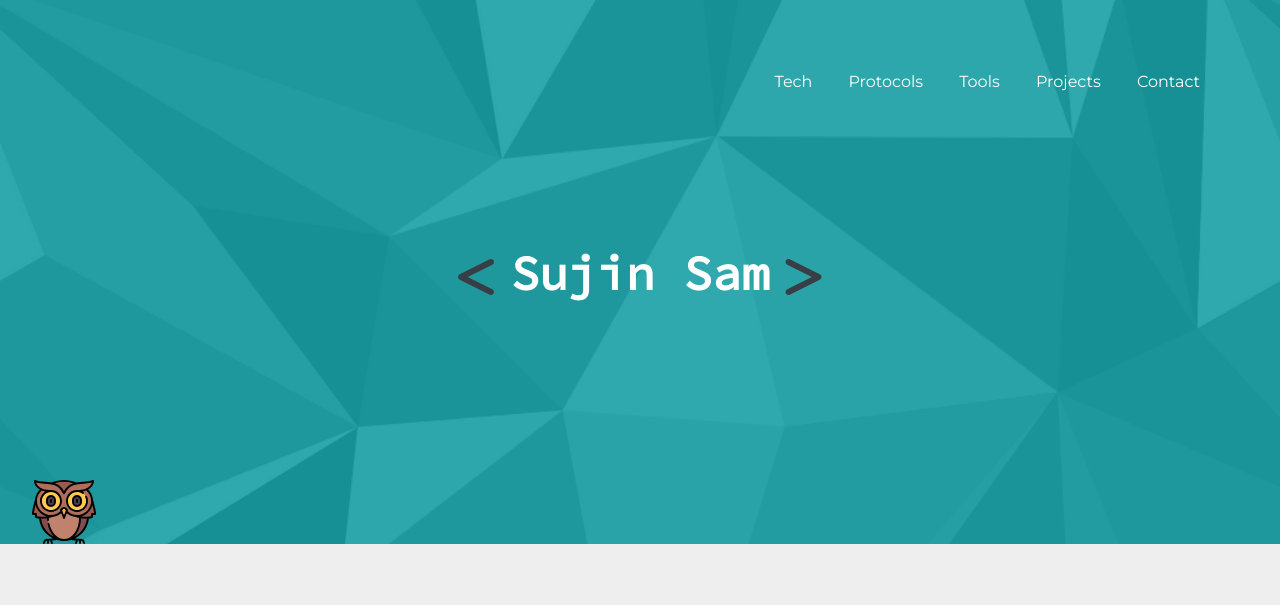
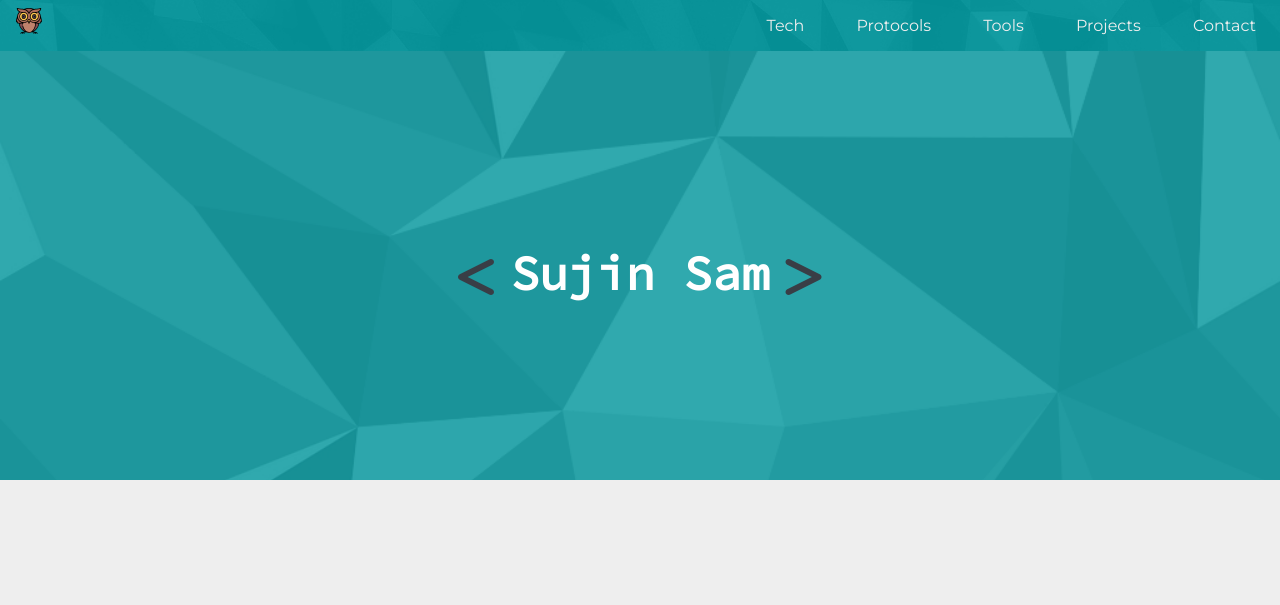
Before and after one commit to sujin-sam/cv, a plain HTML site: page index.html in a window 1280 px wide. Shown: the top 605 px of the page. Drawn offline with Linux system fonts and the light colour scheme.

Commit message:
positionally fix navbar & style

```diff
--- a/css/styles.css
+++ b/css/styles.css
@@ -9,22 +9,30 @@ body {
   background-color: #03989e;
 }
 .nav {
+  position: fixed;
+  z-index: 1;
+  width: 100%;
+  background-color: #03989e;
+  background-image: url("../images/random2-pattern.png");
+  text-align: right;
+}
+.owl-img {
+  display: inline-block;
   position: absolute;
-  right: 2rem;
-  top: 2rem;
-  padding: 2rem;
-}
-.nav-item {
-  display: inline-block;
-  margin: 0.5rem 1rem;
+  left: 1rem;
+  top: 0.5rem;
+  width: 2%;
 }
 .nav-link {
+  display: inline-block;
+  margin: 1rem 1.5rem;
   font-size: 1rem;
-  color: #fff;
+  opacity: 1;
+  color: #eeeeee;
   text-decoration: none;
 }
 .nav-link:hover {
-  color: #055658;
+  color: black;
 }
 .my-name {
   text-align: center;
@@ -44,12 +52,6 @@ h1 {
 }
 h1:hover > .gr-icon {
   color: black;
-}
-.owl-img {
-  width: 5%;
-  position: relative;
-  left: 2rem;
-  display: block;
 }
 #work {
   background-color: #eeeeee;
--- a/index.html
+++ b/index.html
@@ -14,19 +14,18 @@
 
 <body>
     <section id="heading">
-
         <div class="nav">
-            <p class="nav-item"><a class="nav-link" href="#tech">Tech</a></p>
-            <p class="nav-item"><a class="nav-link" href="#protocols">Protocols</a></p>
-            <p class="nav-item"><a class="nav-link" href="#tools">Tools</a></p>
-            <p class="nav-item"><a class="nav-link" href="">Projects</a></p>
-            <p class="nav-item"><a class="nav-link" href="">Contact</a></p>
+            <img class="owl-img" src="images/owl.svg" alt="owl hanging out">
+            <a class="nav-link" href="#tech">Tech</a>
+            <a class="nav-link" href="#protocols">Protocols</a>
+            <a class="nav-link" href="#tools">Tools</a>
+            <a class="nav-link" href="">Projects</a>
+            <a class="nav-link" href="">Contact</a>
         </div>
         <div class="my-name">
             <h1><i class="fas fa-greater-than fa-rotate-180 gr-icon"></i>Sujin Sam<i
                     class="fas fa-greater-than gr-icon"></i></h1>
         </div>
-        <img class="owl-img" src="images/owl.svg" alt="owl hanging out">
 
     </section>
 
```
